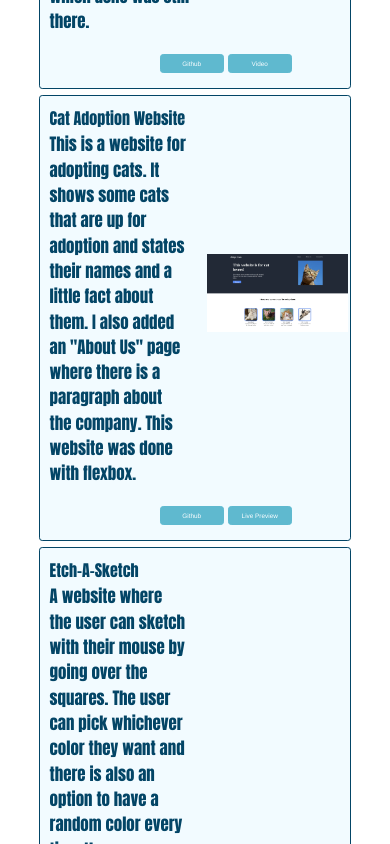
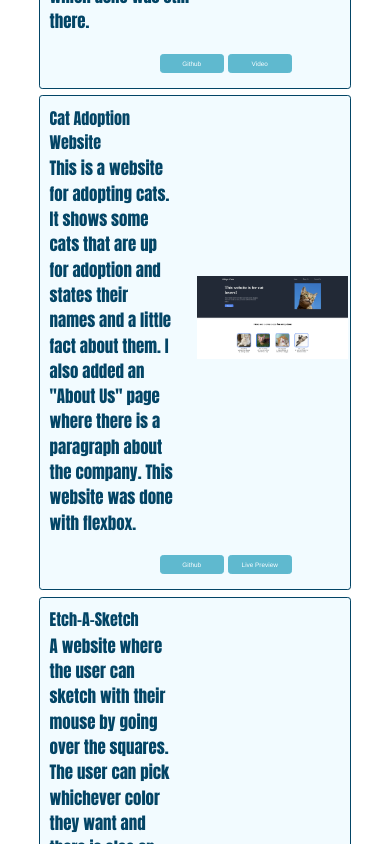
Before and after one commit to makimakimek/Portfolio, a React (Vite) app: page / in a window 390 px wide. Shown: the part 2820-3664 px from the top of the page. Built offline with nearby package versions, Linux system fonts and the light colour scheme.

Commit message:
width size change for phone

```diff
--- a/src/App.css
+++ b/src/App.css
@@ -590,7 +590,7 @@ a.link {
 
   .projectParagraph {
     font-size: 2vh;
-    max-width: 14.6em;
+    max-width: 55vw;
   }
 
   .projectTitleContainer {
```
